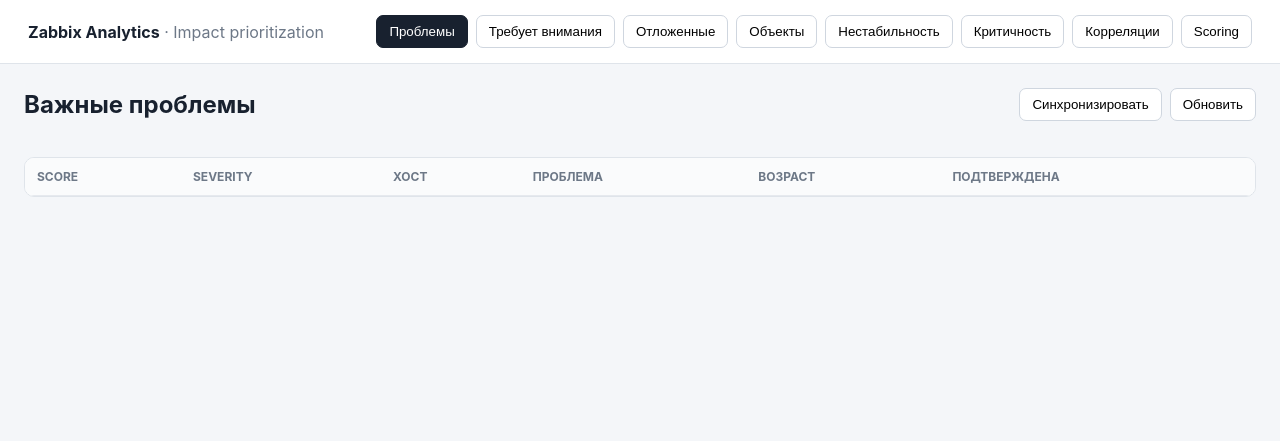
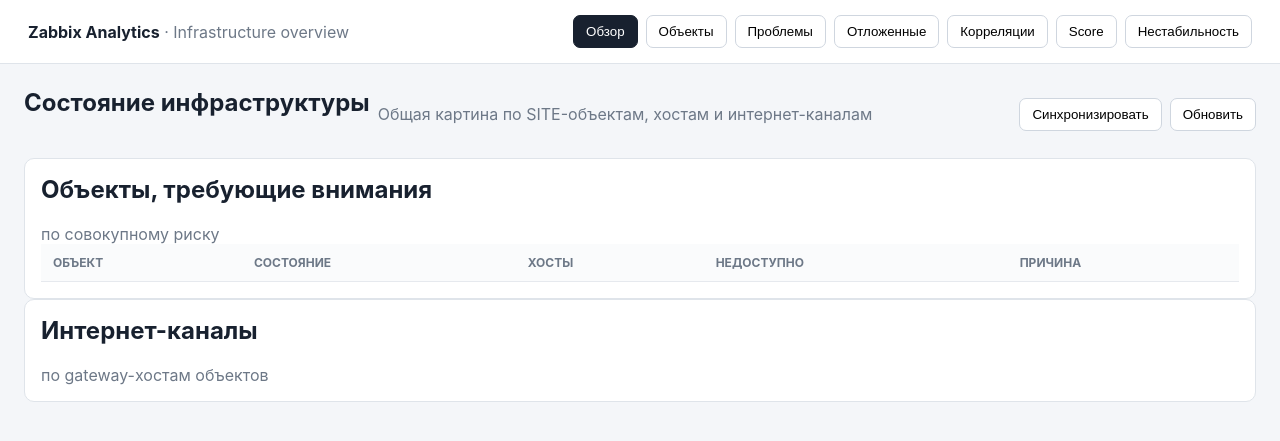
Before and after one commit to lekha100101/zabbix-analytics, a Python web app: template app/templates/index.html in a window 1280 px wide. Shown: the top 441 px of the page. Run offline with Jinja, Linux system fonts and the light colour scheme; the template is opened without the code that fills it, so the values that code supplies are empty.

Commit message:
Make infrastructure overview the main dashboard

```diff
--- a/app/templates/index.html
+++ b/app/templates/index.html
@@ -1,84 +1,11 @@
-<!doctype html>
-<html lang="ru">
-<head>
-  <meta charset="utf-8">
-  <meta name="viewport" content="width=device-width, initial-scale=1">
-  <title>Zabbix Analytics</title>
-  <link rel="stylesheet" href="/static/app.css">
-</head>
-<body>
-<header>
-  <div><strong>Zabbix Analytics</strong><span class="muted"> · Impact prioritization</span></div>
-  <nav>
-    <button class="nav active" data-tab="problems">Проблемы</button>
-    <button class="nav" data-tab="attention">Требует внимания</button>
-    <button class="nav" data-tab="deferred">Отложенные</button>
-    <button class="nav" data-tab="sites">Объекты</button>
-    <button class="nav" data-tab="instability">Нестабильность</button>
-    <button class="nav" data-tab="criticality">Критичность</button>
-    <button class="nav" data-tab="correlation">Корреляции</button>
-    <button class="nav" data-tab="scoring">Scoring</button>
-  </nav>
-</header>
+<!doctype html><html lang="ru"><head><meta charset="utf-8"><meta name="viewport" content="width=device-width,initial-scale=1"><title>Zabbix Analytics</title><link rel="stylesheet" href="/static/app.css?v=0.11.0"></head><body>
+<header><div><strong>Zabbix Analytics</strong><span class="muted"> · Infrastructure overview</span></div><nav><button class="nav active" data-tab="overview">Обзор</button><button class="nav" data-tab="sites">Объекты</button><button class="nav" data-tab="problems">Проблемы</button><button class="nav" data-tab="deferred">Отложенные</button><button class="nav" data-tab="correlation">Корреляции</button><button class="nav" data-tab="scoring">Score</button><button class="nav" data-tab="instability">Нестабильность</button></nav></header>
 <main>
-  <section id="problems" class="tab active">
-    <div class="toolbar"><h1>Важные проблемы</h1><div><button onclick="syncNow()">Синхронизировать</button><button onclick="loadProblems()">Обновить</button></div></div>
-    <div id="cards" class="cards"></div>
-    <div class="panel table-wrap"><table><thead><tr><th>Score</th><th>Severity</th><th>Хост</th><th>Проблема</th><th>Возраст</th><th>Подтверждена</th></tr></thead><tbody id="problemsBody"></tbody></table></div>
-  </section>
-
-  <section id="deferred" class="tab">
-    <div class="toolbar"><h1>Отложенные проблемы</h1><button onclick="loadDeferred()">Обновить</button></div>
-    <p class="muted">Проблемы, которые временно исключены из основного списка до указанного срока.</p>
-    <div id="deferredCards" class="cards"></div>
-    <div class="panel table-wrap"><table><thead><tr><th>Score</th><th>Severity</th><th>Хост</th><th>Проблема</th><th>Отложено до</th><th>Причина</th><th></th></tr></thead><tbody id="deferredBody"></tbody></table></div>
-  </section>
-
-  <section id="attention" class="tab">
-    <div class="toolbar"><h1>Требует внимания</h1><button onclick="loadAttention()">Обновить</button></div>
-    <p class="muted">Коррелированные ситуации: массовая недоступность, проблемы GW/WAN, всплески событий и критичные сервисы.</p>
-    <div id="attentionCards" class="cards"></div>
-    <div class="panel table-wrap"><table><thead><tr><th>Risk</th><th>Объект</th><th>Вероятная причина</th><th>Недоступно</th><th>Проблем 15 мин</th></tr></thead><tbody id="attentionBody"></tbody></table></div>
-  </section>
-
-  <section id="sites" class="tab">
-    <div class="toolbar"><h1>Риски по объектам</h1><button onclick="loadSites()">Обновить</button></div>
-    <p class="muted">Объект определяется по последним двум частям имени хоста: ILO5-ZHET-MB и GW-ZHET-MB → ZHET-MB.</p>
-    <div class="panel table-wrap"><table><thead><tr><th>Risk</th><th>Объект</th><th>Регион</th><th>Проблем</th><th>Затронуто</th><th>Недоступно</th><th>Всего хостов</th><th>Недоступно %</th><th>15 мин</th></tr></thead><tbody id="sitesBody"></tbody></table></div>
-  </section>
-
-  <section id="instability" class="tab">
-    <div class="toolbar"><h1>Повторяющиеся проблемы</h1><button onclick="loadInstability()">Обновить</button></div>
-    <p class="muted">История за 7 дней. Повторные открытия одной проблемы на одном хосте используются как сигнал нестабильности/flapping.</p>
-    <div id="instabilityCards" class="cards"></div>
-    <div class="panel table-wrap"><table><thead><tr><th>Score</th><th>Хост</th><th>Проблема</th><th>24 часа</th><th>7 дней</th><th>Восстановлено</th><th>Последнее событие</th></tr></thead><tbody id="instabilityBody"></tbody></table></div>
-  </section>
-
-  <section id="criticality" class="tab">
-    <div class="toolbar"><h1>Критичность инфраструктуры</h1><button onclick="recalculate()">Пересчитать score</button></div>
-    <div class="grid2">
-      <div class="panel"><h2>Хосты</h2><div class="search"><input id="hostSearch" placeholder="Поиск хоста"><button onclick="loadHosts()">Найти</button></div><div id="hostsList"></div></div>
-      <div class="panel"><h2>Группы хостов</h2><div id="groupsList"></div></div>
-    </div>
-  </section>
-
-
-  <section id="correlation" class="tab">
-    <div class="toolbar"><h1>Конструктор корреляций</h1><button onclick="newCorrelation()">Новое правило</button></div>
-    <p class="muted">Соберите общее правило из шаблонов событий. Оно применяется ко всем объектам: совпадения ищутся на каждом объекте отдельно, независимо от конкретных хостов и ID триггеров.</p>
-    <div class="corr-layout">
-      <div class="panel corr-library"><h2>События</h2><div class="search"><input id="corrSearch" type="text" placeholder="Например: battery, voltage, ICMP"><button onclick="loadCorrelationEvents()">Найти</button></div><div id="corrEvents"></div></div>
-      <div class="panel corr-editor"><div class="corr-head"><input id="corrName" type="text" placeholder="Название причины, например: Отсутствие электропитания"><label>Окно <input id="corrWindow" type="number" min="1" max="1440" value="120"> мин</label></div><div id="corrChain" class="corr-chain"></div><textarea id="corrDescription" placeholder="Комментарий к правилу (необязательно)"></textarea><div class="corr-actions"><button onclick="saveCorrelation()">Сохранить правило</button><button onclick="newCorrelation()">Очистить</button></div></div>
-      <div class="panel corr-saved"><h2>Правила</h2><div id="corrRules"></div></div>
-    </div>
-  </section>
-
-  <section id="scoring" class="tab">
-    <div class="toolbar"><h1>Правила Scoring</h1><button onclick="recalculate()">Пересчитать score</button></div>
-    <div class="panel"><p class="muted">Баллы применяются к совпадающим тегам активной проблемы.</p><div id="rulesList"></div></div>
-  </section>
-</main>
-<div id="toast"></div>
-<script src="/static/app.js?v=0.10.2"></script>
-</body>
-</html>
+<section id="overview" class="tab active"><div class="toolbar"><div><h1>Состояние инфраструктуры</h1><p class="muted page-subtitle">Общая картина по SITE-объектам, хостам и интернет-каналам</p></div><div><button onclick="syncNow()">Синхронизировать</button><button onclick="loadDashboard()">Обновить</button></div></div><div id="overviewCards" class="overview-cards"></div><div class="overview-grid"><div class="panel"><div class="panel-title"><h2>Объекты, требующие внимания</h2><span class="muted">по совокупному риску</span></div><div class="table-wrap embedded"><table><thead><tr><th>Объект</th><th>Состояние</th><th>Хосты</th><th>Недоступно</th><th>Причина</th></tr></thead><tbody id="overviewObjects"></tbody></table></div></div><div class="panel"><div class="panel-title"><h2>Интернет-каналы</h2><span class="muted">по gateway-хостам объектов</span></div><div id="internetList" class="status-list"></div></div></div></section>
+<section id="sites" class="tab"><div class="toolbar"><div><h1>Объекты</h1><p class="muted page-subtitle">Источник структуры — группы Zabbix с префиксом SITE-</p></div><button onclick="loadSites()">Обновить</button></div><div class="panel table-wrap"><table><thead><tr><th>Risk</th><th>Объект</th><th>Zabbix группа</th><th>Проблем</th><th>Затронуто</th><th>Недоступно</th><th>Всего</th><th>Недоступно %</th></tr></thead><tbody id="sitesBody"></tbody></table></div></section>
+<section id="problems" class="tab"><div class="toolbar"><h1>Активные проблемы</h1><button onclick="loadProblems()">Обновить</button></div><div id="cards" class="cards"></div><div class="panel table-wrap"><table><thead><tr><th>Score</th><th>Severity</th><th>Хост</th><th>Проблема</th><th>Возраст</th><th>Подтверждена</th><th></th></tr></thead><tbody id="problemsBody"></tbody></table></div></section>
+<section id="deferred" class="tab"><div class="toolbar"><h1>Отложенные проблемы</h1><button onclick="loadDeferred()">Обновить</button></div><div id="deferredCards" class="cards"></div><div class="panel table-wrap"><table><thead><tr><th>Score</th><th>Severity</th><th>Хост</th><th>Проблема</th><th>Отложено до</th><th>Причина</th><th></th></tr></thead><tbody id="deferredBody"></tbody></table></div></section>
+<section id="instability" class="tab"><div class="toolbar"><h1>Нестабильность</h1><button onclick="loadInstability()">Обновить</button></div><div id="instabilityCards" class="cards"></div><div class="panel table-wrap"><table><thead><tr><th>Score</th><th>Хост</th><th>Проблема</th><th>24 часа</th><th>7 дней</th><th>Восстановлено</th><th>Последнее</th></tr></thead><tbody id="instabilityBody"></tbody></table></div></section>
+<section id="correlation" class="tab"><div class="toolbar"><h1>Корреляции</h1><button onclick="newCorrelation()">Новое правило</button></div><p class="muted">Общие цепочки событий применяются отдельно к каждому SITE-объекту.</p><div class="corr-layout"><div class="panel corr-library"><h2>События</h2><div class="search"><input id="corrSearch" type="text" placeholder="battery, voltage, ICMP"><button onclick="loadCorrelationEvents()">Найти</button></div><div id="corrEvents"></div></div><div class="panel corr-editor"><div class="corr-head"><input id="corrName" type="text" placeholder="Название причины"><label>Окно <input id="corrWindow" type="number" min="1" max="1440" value="120"> мин</label></div><div id="corrChain" class="corr-chain"></div><textarea id="corrDescription" placeholder="Комментарий"></textarea><div class="corr-actions"><button onclick="saveCorrelation()">Сохранить</button><button onclick="newCorrelation()">Очистить</button></div></div><div class="panel corr-saved"><h2>Правила</h2><div id="corrRules"></div></div></div></section>
+<section id="scoring" class="tab"><div class="toolbar"><div><h1>Score</h1><p class="muted page-subtitle">Правила приоритизации проблем</p></div><button onclick="recalculate()">Пересчитать</button></div><div class="panel"><div id="rulesList"></div></div></section>
+</main><div id="toast"></div><script src="/static/app.js?v=0.11.0"></script></body></html>
```
